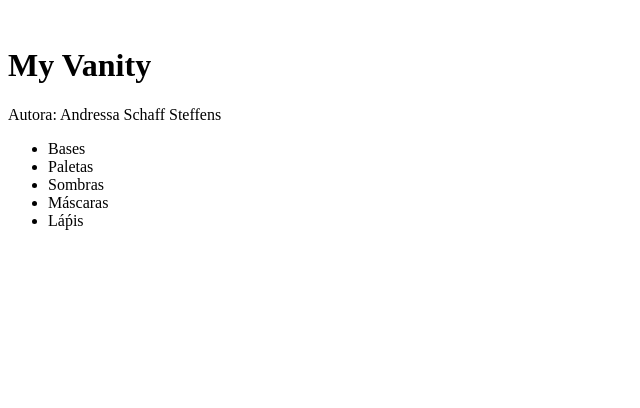
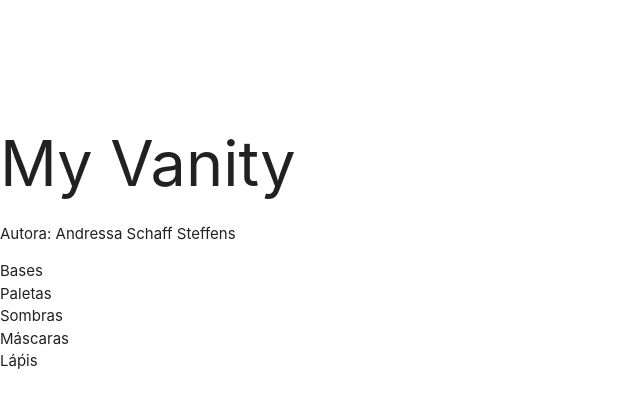
Before and after one commit to steffens-andressa/makeup-catalogue-web, an Angular app: page / in a window 1280 px wide. Shown: the top 408 px of the page, without its empty margins (0-640 px from the left). Built offline with nearby package versions, Linux system fonts and the light colour scheme.

Commit message:
:sparkles: Create component <footer> and enable materialize on Angular

```diff
--- a/package.json
+++ b/package.json
@@ -18,6 +18,8 @@
     "@angular/platform-browser": "~13.2.0",
     "@angular/platform-browser-dynamic": "~13.2.0",
     "@angular/router": "~13.2.0",
+    "material-icons": "^1.11.4",
+    "materialize-css": "^1.0.0",
     "rxjs": "~7.5.0",
     "tslib": "^2.3.0",
     "zone.js": "~0.11.4"
@@ -27,6 +29,7 @@
     "@angular/cli": "~13.2.5",
     "@angular/compiler-cli": "~13.2.0",
     "@types/jasmine": "~3.10.0",
+    "@types/materialize-css": "^1.0.11",
     "@types/node": "^12.11.1",
     "jasmine-core": "~4.0.0",
     "karma": "~6.3.0",
--- a/src/app/app.component.html
+++ b/src/app/app.component.html
@@ -1,3 +1,7 @@
+<!-- menu -->
+
+<div class="navbar-fixed" style="z-index: 1001 !important"></div>
+
 <app-header></app-header>
 
 <app-list></app-list>
--- a/src/app/app.component.ts
+++ b/src/app/app.component.ts
@@ -1,10 +1,17 @@
-import { Component } from '@angular/core';
+import { AfterViewInit, Component, ElementRef, ViewChild } from '@angular/core';
+import * as M from 'materialize-css';
 
 @Component({
   selector: 'app-root',
   templateUrl: './app.component.html',
   styleUrls: ['./app.component.css']
 })
-export class AppComponent {
+export class AppComponent implements AfterViewInit{
+  @ViewChild('mobile') sideNav?: ElementRef;
+
   title = 'makeup-catalogue-web';
+
+  ngAfterViewInit(): void {
+    M.Sidenav.init(this.sideNav?.nativeElement);
+  }
 }
--- a/src/app/app.module.ts
+++ b/src/app/app.module.ts
@@ -5,12 +5,14 @@ import { AppRoutingModule } from './app-routing.module';
 import { AppComponent } from './app.component';
 import { HeaderComponent } from './header/header.component';
 import { ListComponent } from './list/list.component';
+import { FooterComponent } from './footer/footer.component';
 
 @NgModule({
   declarations: [
     AppComponent,
     HeaderComponent,
-    ListComponent
+    ListComponent,
+    FooterComponent
   ],
   imports: [
     BrowserModule,
--- /dev/null
+++ b/src/app/footer/footer.component.html
@@ -0,0 +1 @@
+<p>footer works!</p>
--- /dev/null
+++ b/src/app/footer/footer.component.ts
@@ -0,0 +1,15 @@
+import { Component, OnInit } from '@angular/core';
+
+@Component({
+  selector: 'app-footer',
+  templateUrl: './footer.component.html',
+  styleUrls: ['./footer.component.css']
+})
+export class FooterComponent implements OnInit {
+
+  constructor() { }
+
+  ngOnInit(): void {
+  }
+
+}
--- a/src/styles.css
+++ b/src/styles.css
@@ -1 +1,7 @@
 /* You can add global styles to this file, and also import other style files */
+@import "~materialize-css/dist/css/materialize.css";
+@import "~material-icons/iconfont/material-icons.css";
+
+:root {
+    --primaryColor: purple;
+}
```
Also changed, not shown: src/app/footer/footer.component.css (added), 2 other files (tests, documents, lock files or other folders).
